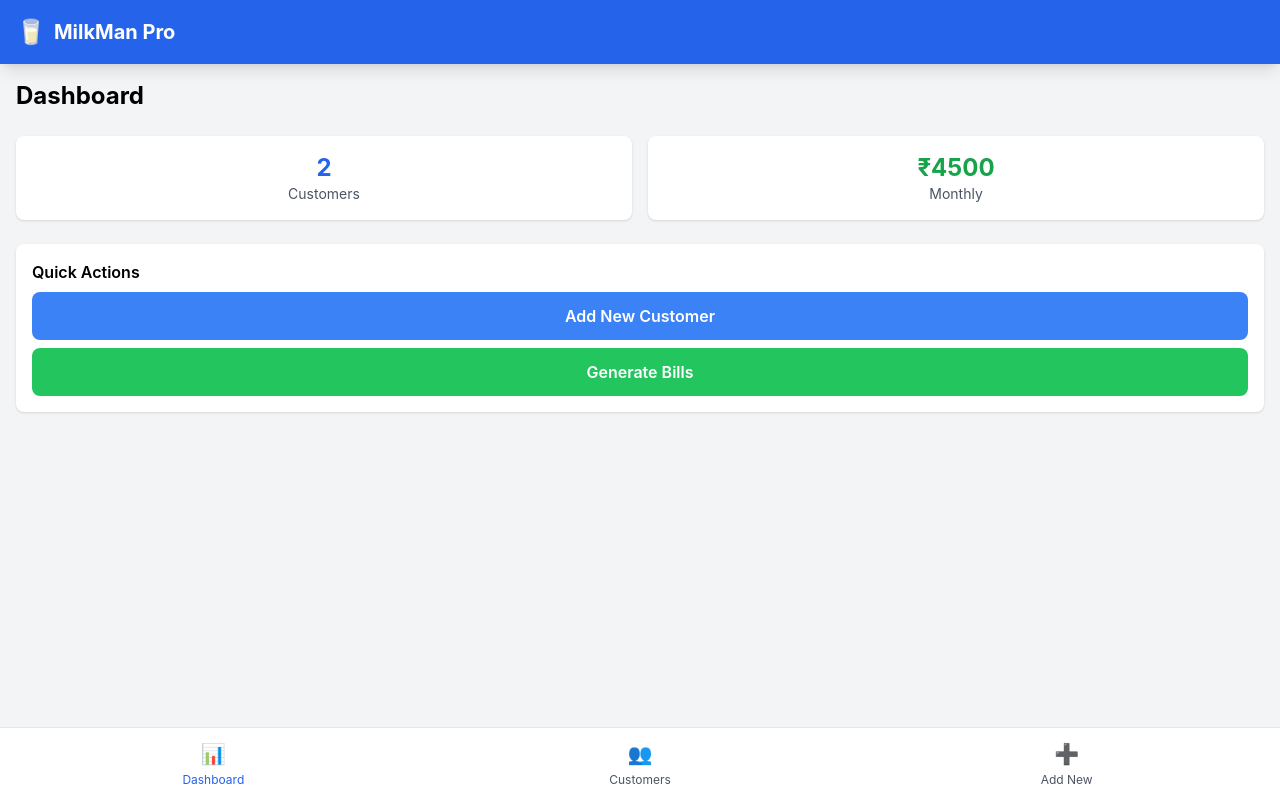
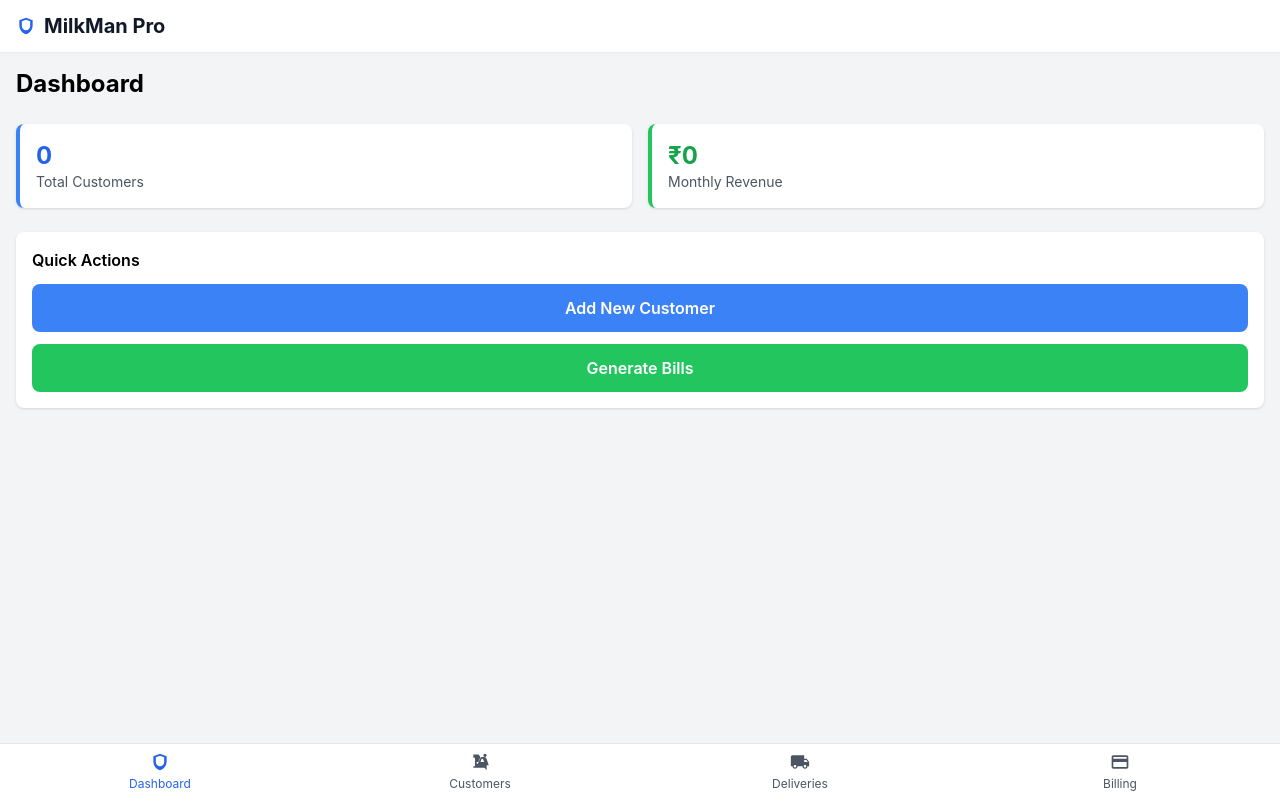
Before and after one commit to Henry-Paul/Milkman-Pro, a React (Vite) app in the folder frontend/: page / in a window 1280 px wide. Built offline with nearby package versions, Linux system fonts and the light colour scheme.

Commit message:
Update app.jsx

```diff
--- a/frontend/src/app.jsx
+++ b/frontend/src/app.jsx
@@ -1,64 +1,122 @@
-import React, { useState } from 'react'
+import React, { useState, useEffect } from 'react';
+
+// Simple SVG icons to avoid external dependencies
+const MilkIcon = () => (
+  <svg width="20" height="20" viewBox="0 0 24 24" fill="currentColor">
+    <path d="M12 2L4 5v6.09c0 5.05 3.41 9.76 8 10.91 4.59-1.15 8-5.86 8-10.91V5l-8-3zm0 15.07c-2.76 0-5-2.24-5-5.07V6.31l5-1.87 5 1.87v5.69c0 2.83-2.24 5.07-5 5.07z"/>
+  </svg>
+);
+
+const UsersIcon = () => (
+  <svg width="20" height="20" viewBox="0 0 24 24" fill="currentColor">
+    <path d="M16 4c0-1.11.89-2 2-2s2 .89 2 2-.89 2-2 2-2-.89-2-2zm4 18v-6h2.5l-2.54-7.63A3.02 3.02 0 0016.95 6h-2.66c-.76 0-1.45.43-1.79 1.11L9.39 14H8v-2h2l2.5-6l-2.25-3H4v4h2v10H4v2h14v-2h-2zm-7.5-10l1.5-4h1.5l1.5 4h-4.5z"/>
+  </svg>
+);
+
+const TruckIcon = () => (
+  <svg width="20" height="20" viewBox="0 0 24 24" fill="currentColor">
+    <path d="M20 8h-3V4H3c-1.1 0-2 .9-2 2v11h2c0 1.66 1.34 3 3 3s3-1.34 3-3h6c0 1.66 1.34 3 3 3s3-1.34 3-3h2v-5l-3-4zM6 18.5c-.83 0-1.5-.67-1.5-1.5s.67-1.5 1.5-1.5 1.5.67 1.5 1.5-.67 1.5-1.5 1.5zm13.5-9l1.96 2.5H17V9.5h2.5zm-1.5 9c-.83 0-1.5-.67-1.5-1.5s.67-1.5 1.5-1.5 1.5.67 1.5 1.5-.67 1.5-1.5 1.5z"/>
+  </svg>
+);
+
+const CreditCardIcon = () => (
+  <svg width="20" height="20" viewBox="0 0 24 24" fill="currentColor">
+    <path d="M20 4H4c-1.11 0-1.99.89-1.99 2L2 18c0 1.11.89 2 2 2h16c1.11 0 2-.89 2-2V6c0-1.11-.89-2-2-2zm0 14H4v-6h16v6zm0-10H4V6h16v2z"/>
+  </svg>
+);
+
+const PlusIcon = () => (
+  <svg width="16" height="16" viewBox="0 0 24 24" fill="currentColor">
+    <path d="M19 13h-6v6h-2v-6H5v-2h6V5h2v6h6v2z"/>
+  </svg>
+);
+
+const PhoneIcon = () => (
+  <svg width="16" height="16" viewBox="0 0 24 24" fill="currentColor">
+    <path d="M6.62 10.79c1.44 2.83 3.76 5.14 6.59 6.59l2.2-2.2c.27-.27.67-.36 1.02-.24 1.12.37 2.33.57 3.57.57.55 0 1 .45 1 1V20c0 .55-.45 1-1 1-9.39 0-17-7.61-17-17 0-.55.45-1 1-1h3.5c.55 0 1 .45 1 1 0 1.25.2 2.45.57 3.57.11.35.03.74-.25 1.02l-2.2 2.2z"/>
+  </svg>
+);
+
+const MapPinIcon = () => (
+  <svg width="16" height="16" viewBox="0 0 24 24" fill="currentColor">
+    <path d="M12 2C8.13 2 5 5.13 5 9c0 5.25 7 13 7 13s7-7.75 7-13c0-3.87-3.13-7-7-7zm0 9.5c-1.38 0-2.5-1.12-2.5-2.5s1.12-2.5 2.5-2.5 2.5 1.12 2.5 2.5-1.12 2.5-2.5 2.5z"/>
+  </svg>
+);
 
 function App() {
-  const [customers, setCustomers] = useState([
-    { id: 1, name: 'Raj Kumar', phone: '9876543210', address: 'Gachibowli', milkQuantity: 2 },
-    { id: 2, name: 'Priya Singh', phone: '9876543211', address: 'Hitech City', milkQuantity: 1 }
-  ])
+  const [currentView, setCurrentView] = useState('dashboard');
+  const [customers, setCustomers] = useState([]);
+  const [newCustomer, setNewCustomer] = useState({
+    name: '',
+    phone: '',
+    address: '',
+    milkQuantity: 1
+  });
 
-  const [newCustomer, setNewCustomer] = useState({ name: '', phone: '', address: '', milkQuantity: 1 })
-  const [currentView, setCurrentView] = useState('dashboard')
+  // Load customers from localStorage
+  useEffect(() => {
+    const savedCustomers = localStorage.getItem('milkman-customers');
+    if (savedCustomers) {
+      setCustomers(JSON.parse(savedCustomers));
+    }
+  }, []);
+
+  // Save to localStorage whenever customers change
+  useEffect(() => {
+    localStorage.setItem('milkman-customers', JSON.stringify(customers));
+  }, [customers]);
 
   const addCustomer = () => {
-    if (newCustomer.name && newCustomer.phone && newCustomer.address) {
+    if (!newCustomer.name || !newCustomer.phone || !newCustomer.address) {
+      alert('Please fill all fields!');
+      return;
+    }
+
     const customer = {
       ...newCustomer,
-        id: Date.now()
-      }
-      setCustomers([...customers, customer])
-      setNewCustomer({ name: '', phone: '', address: '', milkQuantity: 1 })
-      setCurrentView('customers')
-    } else {
-      alert('Please fill all fields')
-    }
-  }
+      id: Date.now(),
+      rate: 50,
+      joinDate: new Date().toLocaleDateString()
+    };
+    setCustomers([...customers, customer]);
+    setNewCustomer({ name: '', phone: '', address: '', milkQuantity: 1 });
+    setCurrentView('customers');
+    alert('Customer added successfully! 🎉');
+  };
 
-  const calculateRevenue = () => {
-    return customers.reduce((total, customer) => total + (customer.milkQuantity * 50 * 30), 0)
-  }
+  const calculateMonthlyRevenue = () => {
+    return customers.reduce((total, customer) => {
+      return total + (customer.milkQuantity * customer.rate * 30);
+    }, 0);
+  };
 
-  return (
-    <div className="min-h-screen bg-gray-100 pb-16">
-      {/* Header */}
-      <header className="bg-blue-600 text-white p-4 shadow-lg">
-        <div className="flex items-center">
-          <div className="text-2xl mr-2">🥛</div>
-          <h1 className="text-xl font-bold">MilkMan Pro</h1>
-        </div>
-      </header>
+  const navigation = [
+    { id: 'dashboard', name: 'Dashboard', icon: MilkIcon },
+    { id: 'customers', name: 'Customers', icon: UsersIcon },
+    { id: 'deliveries', name: 'Deliveries', icon: TruckIcon },
+    { id: 'billing', name: 'Billing', icon: CreditCardIcon },
+  ];
 
-      {/* Main Content */}
-      <main className="p-4">
-        {currentView === 'dashboard' && (
-          <div>
-            <h2 className="text-2xl font-bold mb-6">Dashboard</h2>
+  const Dashboard = () => (
+    <div className="p-4">
+      <h1 className="text-2xl font-bold mb-6">Dashboard</h1>
 
       <div className="grid grid-cols-2 gap-4 mb-6">
-              <div className="bg-white p-4 rounded-lg shadow text-center">
+        <div className="bg-white p-4 rounded-lg shadow border-l-4 border-blue-500">
           <div className="text-2xl font-bold text-blue-600">{customers.length}</div>
-                <div className="text-gray-600 text-sm">Customers</div>
+          <div className="text-gray-600 text-sm">Total Customers</div>
         </div>
-              <div className="bg-white p-4 rounded-lg shadow text-center">
-                <div className="text-2xl font-bold text-green-600">₹{calculateRevenue()}</div>
-                <div className="text-gray-600 text-sm">Monthly</div>
+        <div className="bg-white p-4 rounded-lg shadow border-l-4 border-green-500">
+          <div className="text-2xl font-bold text-green-600">₹{calculateMonthlyRevenue()}</div>
+          <div className="text-gray-600 text-sm">Monthly Revenue</div>
         </div>
       </div>
 
-            <div className="bg-white rounded-lg shadow p-4 mb-4">
-              <h3 className="font-semibold mb-2">Quick Actions</h3>
+      <div className="bg-white rounded-lg shadow p-4">
+        <h3 className="font-semibold mb-3">Quick Actions</h3>
         <button
           onClick={() => setCurrentView('addCustomer')}
-                className="w-full bg-blue-500 text-white py-3 rounded-lg font-semibold mb-2"
+          className="w-full bg-blue-500 text-white py-3 rounded-lg font-semibold mb-3"
         >
           Add New Customer
         </button>
@@ -67,44 +125,71 @@ function App() {
         </button>
       </div>
     </div>
-        )}
+  );
 
-        {currentView === 'customers' && (
-          <div>
+  const CustomerManagement = () => (
+    <div className="p-4">
       <div className="flex justify-between items-center mb-6">
-              <h2 className="text-2xl font-bold">Customers</h2>
+        <h1 className="text-2xl font-bold">Customers ({customers.length})</h1>
         <button
           onClick={() => setCurrentView('addCustomer')}
-                className="bg-blue-500 text-white px-4 py-2 rounded-lg"
+          className="bg-blue-500 text-white px-4 py-2 rounded-lg flex items-center"
         >
-                + Add
+          <PlusIcon />
+          <span className="ml-2">Add Customer</span>
         </button>
       </div>
 
-            <div className="space-y-3">
+      {customers.length === 0 ? (
+        <div className="text-center py-8">
+          <div className="text-gray-400 mx-auto mb-4">
+            <UsersIcon />
+          </div>
+          <p className="text-gray-600">No customers yet</p>
+          <button
+            onClick={() => setCurrentView('addCustomer')}
+            className="mt-4 bg-blue-500 text-white px-6 py-2 rounded-lg"
+          >
+            Add Your First Customer
+          </button>
+        </div>
+      ) : (
+        <div className="space-y-4">
           {customers.map(customer => (
             <div key={customer.id} className="bg-white p-4 rounded-lg shadow">
+              <div className="flex justify-between items-start">
+                <div className="flex-1">
                   <h3 className="font-semibold text-lg">{customer.name}</h3>
-                  <p className="text-gray-600">📞 {customer.phone}</p>
-                  <p className="text-gray-600">📍 {customer.address}</p>
-                  <div className="mt-2">
+                  <div className="flex items-center text-gray-600 mt-1">
+                    <PhoneIcon />
+                    <span className="ml-2">{customer.phone}</span>
+                  </div>
+                  <div className="flex items-center text-gray-600 mt-1">
+                    <MapPinIcon />
+                    <span className="ml-2">{customer.address}</span>
+                  </div>
+                  <div className="mt-2 flex justify-between items-center">
                     <span className="bg-blue-100 text-blue-800 px-2 py-1 rounded text-sm">
                       {customer.milkQuantity}L per day
                     </span>
+                    <span className="font-semibold">₹{customer.milkQuantity * customer.rate}/day</span>
+                  </div>
+                </div>
               </div>
             </div>
           ))}
         </div>
+      )}
     </div>
-        )}
+  );
 
-        {currentView === 'addCustomer' && (
+  const AddCustomer = () => (
+    <div className="p-4">
+      <h1 className="text-2xl font-bold mb-6">Add New Customer</h1>
+
+      <div className="bg-white p-6 rounded-lg shadow space-y-4">
         <div>
-            <h2 className="text-2xl font-bold mb-6">Add New Customer</h2>
-
-            <div className="bg-white p-4 rounded-lg shadow space-y-4">
-              <div>
-                <label className="block text-sm font-medium text-gray-700 mb-1">Name</label>
+          <label className="block text-sm font-medium text-gray-700 mb-1">Customer Name *</label>
           <input
             type="text"
             value={newCustomer.name}
@@ -115,7 +200,7 @@ function App() {
         </div>
 
         <div>
-                <label className="block text-sm font-medium text-gray-700 mb-1">Phone</label>
+          <label className="block text-sm font-medium text-gray-700 mb-1">Phone Number *</label>
           <input
             type="tel"
             value={newCustomer.phone}
@@ -126,18 +211,18 @@ function App() {
         </div>
 
         <div>
-                <label className="block text-sm font-medium text-gray-700 mb-1">Address</label>
+          <label className="block text-sm font-medium text-gray-700 mb-1">Delivery Address *</label>
           <textarea
             value={newCustomer.address}
             onChange={(e) => setNewCustomer({...newCustomer, address: e.target.value})}
             className="w-full p-3 border border-gray-300 rounded-lg"
-                  placeholder="Enter delivery address"
+            placeholder="Enter complete delivery address"
             rows="3"
           />
         </div>
 
         <div>
-                <label className="block text-sm font-medium text-gray-700 mb-1">Milk Quantity (Liters per day)</label>
+          <label className="block text-sm font-medium text-gray-700 mb-1">Milk Quantity (Liters per day) *</label>
           <input
             type="number"
             value={newCustomer.milkQuantity}
@@ -145,6 +230,14 @@ function App() {
             className="w-full p-3 border border-gray-300 rounded-lg"
             min="1"
           />
+        </div>
+
+        <div className="bg-blue-50 p-3 rounded-lg">
+          <p className="text-sm text-blue-800">
+            <strong>Rate:</strong> ₹50 per liter<br/>
+            <strong>Daily Cost:</strong> ₹{newCustomer.milkQuantity * 50}<br/>
+            <strong>Monthly Revenue:</strong> ₹{newCustomer.milkQuantity * 50 * 30}
+          </p>
         </div>
 
         <div className="flex space-x-3 pt-4">
@@ -163,43 +256,86 @@ function App() {
         </div>
       </div>
     </div>
-        )}
+  );
+
+  const Deliveries = () => (
+    <div className="p-4">
+      <h1 className="text-2xl font-bold mb-6">Daily Deliveries</h1>
+      <div className="bg-white rounded-lg shadow p-6 text-center">
+        <div className="text-gray-400 mx-auto mb-4">
+          <TruckIcon />
+        </div>
+        <p className="text-gray-600">Delivery tracking coming soon!</p>
+        <p className="text-sm text-gray-500 mt-2">Track your milk deliveries in real-time</p>
+      </div>
+    </div>
+  );
+
+  const Billing = () => (
+    <div className="p-4">
+      <h1 className="text-2xl font-bold mb-6">Billing & Payments</h1>
+      <div className="bg-white rounded-lg shadow p-6 text-center">
+        <div className="text-gray-400 mx-auto mb-4">
+          <CreditCardIcon />
+        </div>
+        <p className="text-gray-600">Billing system coming soon!</p>
+        <p className="text-sm text-gray-500 mt-2">Generate bills and send payment reminders</p>
+      </div>
+    </div>
+  );
+
+  const renderView = () => {
+    switch (currentView) {
+      case 'dashboard': return <Dashboard />;
+      case 'customers': return <CustomerManagement />;
+      case 'addCustomer': return <AddCustomer />;
+      case 'deliveries': return <Deliveries />;
+      case 'billing': return <Billing />;
+      default: return <Dashboard />;
+    }
+  };
+
+  return (
+    <div className="min-h-screen bg-gray-100">
+      {/* Header */}
+      <header className="bg-white shadow-sm sticky top-0 z-10">
+        <div className="px-4 py-3">
+          <div className="flex items-center">
+            <div className="text-blue-600 mr-2">
+              <MilkIcon />
+            </div>
+            <h1 className="text-xl font-bold text-gray-900">MilkMan Pro</h1>
+          </div>
+        </div>
+      </header>
+
+      {/* Main Content */}
+      <main className="pb-16">
+        {renderView()}
       </main>
 
       {/* Bottom Navigation - Mobile App Style */}
       <nav className="fixed bottom-0 left-0 right-0 bg-white border-t border-gray-200">
         <div className="flex justify-around">
+          {navigation.map((item) => {
+            const IconComponent = item.icon;
+            return (
               <button
-            onClick={() => setCurrentView('dashboard')}
-            className={`flex flex-col items-center py-3 px-4 flex-1 ${
-              currentView === 'dashboard' ? 'text-blue-600' : 'text-gray-600'
+                key={item.id}
+                onClick={() => setCurrentView(item.id)}
+                className={`flex flex-col items-center py-2 px-3 flex-1 ${
+                  currentView === item.id ? 'text-blue-600' : 'text-gray-600'
                 }`}
               >
-            <div className="text-xl">📊</div>
-            <span className="text-xs mt-1">Dashboard</span>
+                <IconComponent />
+                <span className="text-xs mt-1">{item.name}</span>
               </button>
-          <button
-            onClick={() => setCurrentView('customers')}
-            className={`flex flex-col items-center py-3 px-4 flex-1 ${
-              currentView === 'customers' ? 'text-blue-600' : 'text-gray-600'
-            }`}
-          >
-            <div className="text-xl">👥</div>
-            <span className="text-xs mt-1">Customers</span>
-          </button>
-          <button
-            onClick={() => setCurrentView('addCustomer')}
-            className={`flex flex-col items-center py-3 px-4 flex-1 ${
-              currentView === 'addCustomer' ? 'text-blue-600' : 'text-gray-600'
-            }`}
-          >
-            <div className="text-xl">➕</div>
-            <span className="text-xs mt-1">Add New</span>
-          </button>
+            );
+          })}
         </div>
       </nav>
     </div>
-  )
+  );
 }
 
-export default App
+export default App;
```
Lines whose indentation alone changed are shown as unchanged.
